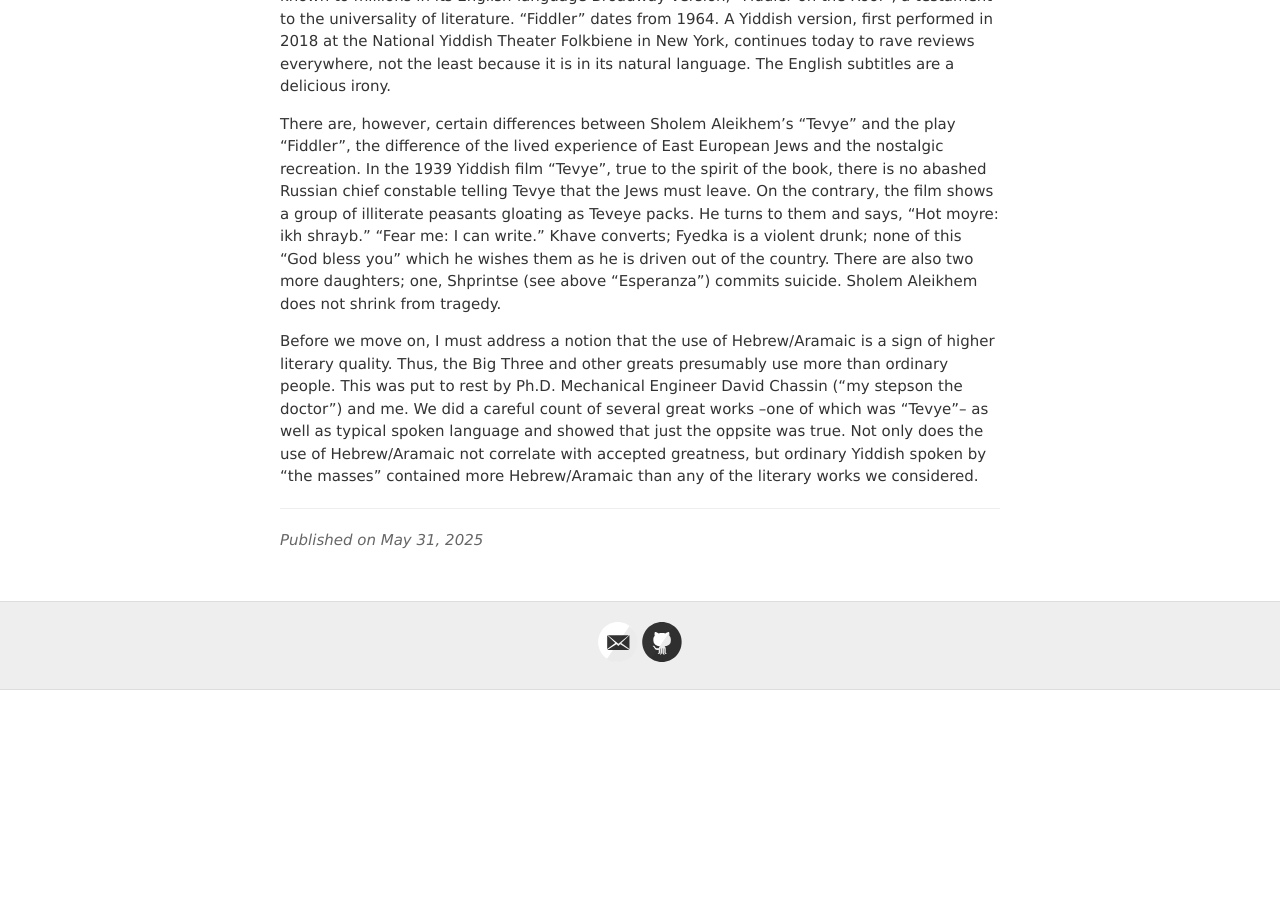
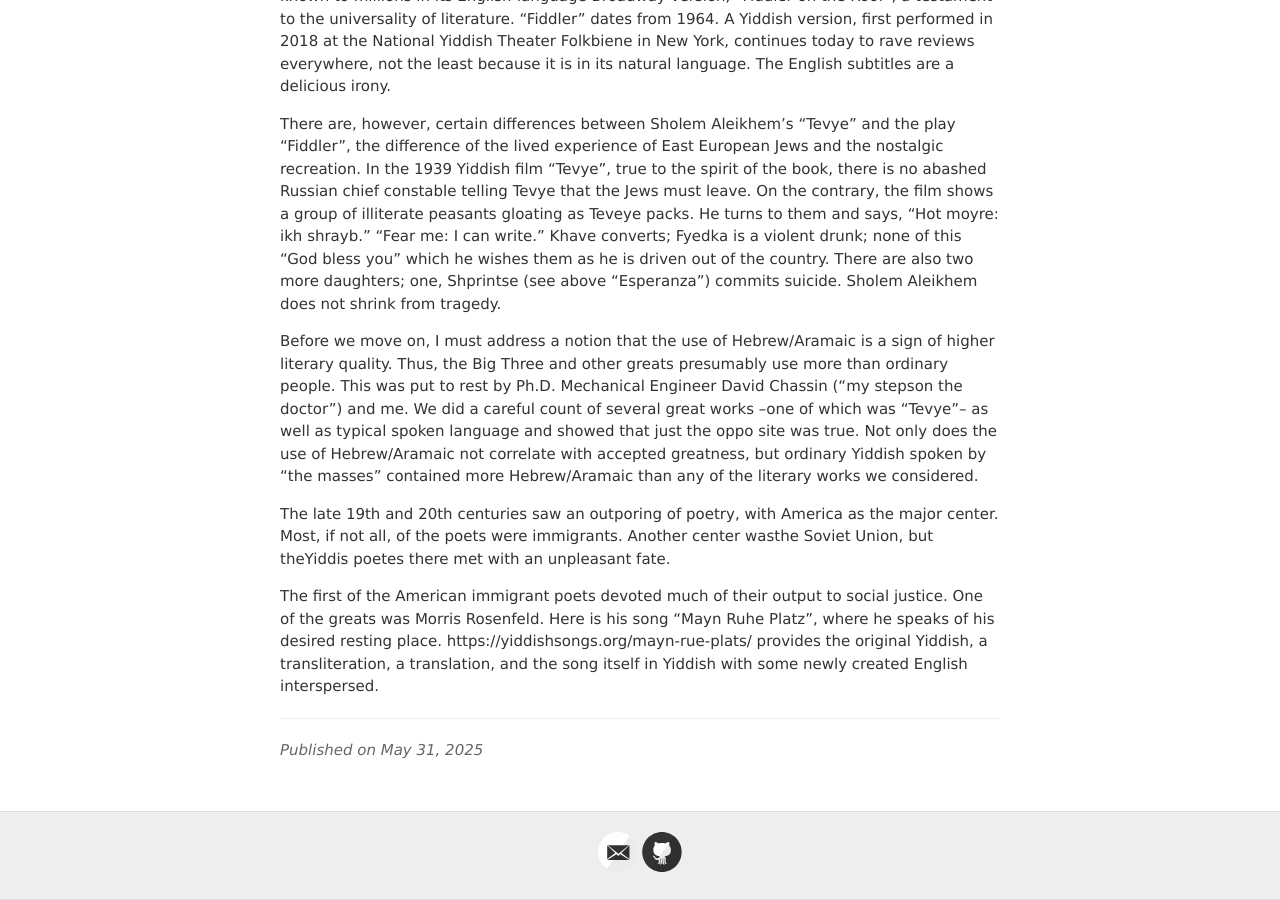
Before and after one commit to jvmallow/jvmallow.github.io, a Jekyll site: the page built from _posts/2025-05-31-Yiddish.md, in a window 1280 px wide and 900 px high, scrolled down 5622 px. Built offline with Jekyll 4.4.1, drawn with Linux system fonts in a browser that asks for light colours; a script that is not in the unit is left out; before the commit the page ends 6312 px from its top, so only the background shows below that.

Commit message:
Update 2025-05-31-Yiddish.md

```diff
--- a/_posts/2025-05-31-Yiddish.md
+++ b/_posts/2025-05-31-Yiddish.md
@@ -115,4 +115,9 @@ But let's get to what you're waiting for: the novel "Tevye der Milkhiker": "Tevy
 
 There are, however, certain differences between Sholem Aleikhem's "Tevye" and the play "Fiddler", the difference of the lived experience of East European Jews and the nostalgic recreation. In the 1939 Yiddish film "Tevye", true to the spirit of the book, there is no abashed Russian chief constable telling Tevye that the Jews must leave. On the contrary, the film shows a group of illiterate peasants gloating as Teveye packs.  He turns to them and says, "Hot moyre: ikh shrayb." "Fear me: I can write." Khave converts; Fyedka is a violent drunk; none of this "God bless you" which he wishes them as he is driven out of the country. There are also two more daughters; one, Shprintse (see above "Esperanza") commits suicide. Sholem Aleikhem does not shrink from tragedy.
 
-Before we move on, I must address a notion that the use of Hebrew/Aramaic is a sign of higher literary quality. Thus, the Big Three and other greats presumably use more than ordinary people. This was put to rest by Ph.D. Mechanical Engineer David Chassin ("my stepson the doctor") and me.  We did a careful count of several great works --one of which was "Tevye"-- as well as typical spoken language and showed that just the oppsite was true.  Not only does the use of Hebrew/Aramaic not correlate with accepted greatness, but ordinary Yiddish spoken by "the masses" contained more Hebrew/Aramaic than any of the literary works we considered.
+Before we move on, I must address a notion that the use of Hebrew/Aramaic is a sign of higher literary quality. Thus, the Big Three and other greats presumably use more than ordinary people. This was put to rest by Ph.D. Mechanical Engineer David Chassin ("my stepson the doctor") and me.  We did a careful count of several great works --one of which was "Tevye"-- as well as typical spoken language and showed that just the oppo
+site was true.  Not only does the use of Hebrew/Aramaic not correlate with accepted greatness, but ordinary Yiddish spoken by "the masses" contained more Hebrew/Aramaic than any of the literary works we considered.
+
+The late 19th and 20th centuries saw an outporing of poetry, with America as the major center.  Most, if not all, of the poets were immigrants. Another center wasthe Soviet Union, but theYiddis poetes there met with an unpleasant fate.
+
+The first of the American immigrant poets devoted much of their output to social justice. One of the greats was Morris Rosenfeld. Here is his song "Mayn Ruhe Platz", where he speaks of his desired resting place. https://yiddishsongs.org/mayn-rue-plats/ provides the original Yiddish, a transliteration, a translation, and the song itself in Yiddish with some newly created English interspersed.
```
